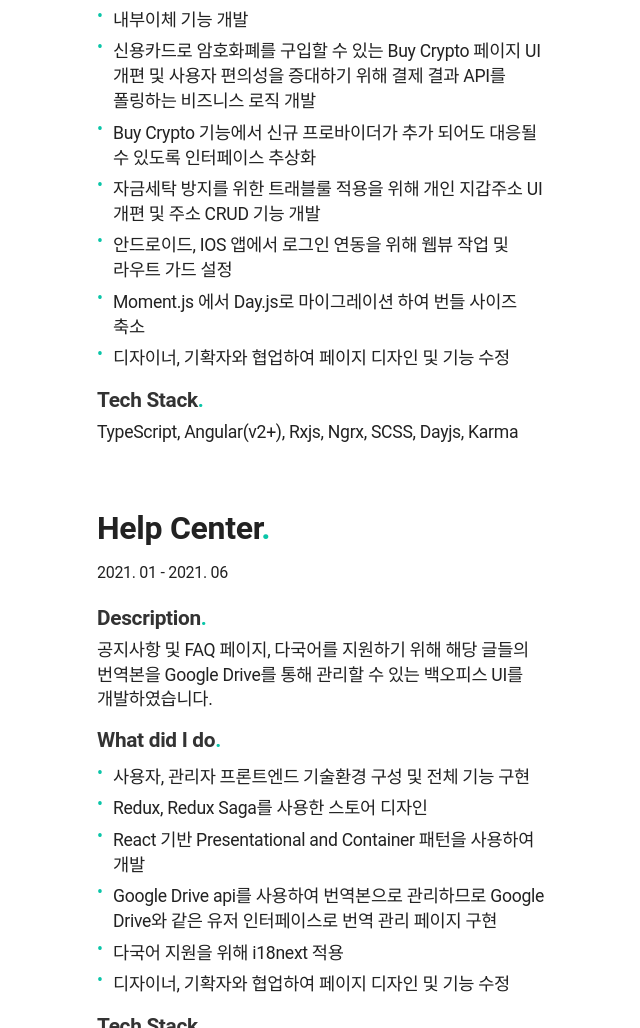
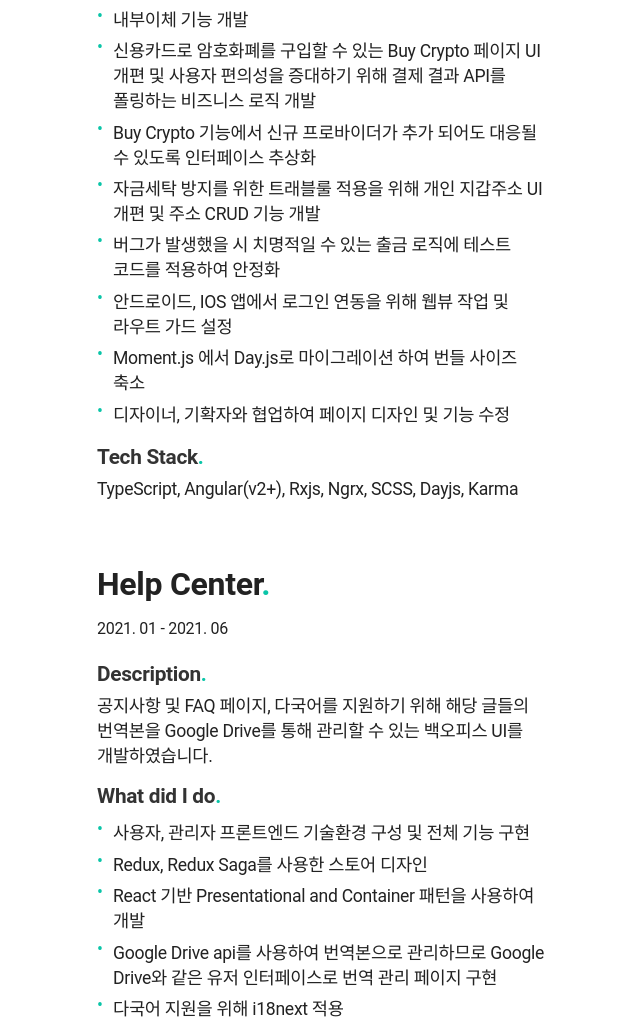
Before and after one commit to northfacegawd/northfacegawd.github.io, a Gatsby site: page / in a window 1280 px wide. Shown: the part 2568-3596 px from the top of the page, without its empty margins (463-1103 px from the left). Built offline with nearby package versions, Linux system fonts and the light colour scheme; Gatsby itself is replaced by a stand-in of ours.

Commit message:
feat: 멘트 추가 및 ci테스트

```diff
--- a/src/pages/index.tsx
+++ b/src/pages/index.tsx
@@ -208,6 +208,10 @@ const IndexPage: FC = function () {
                     개편 및 주소 CRUD 기능 개발
                   </li>
                   <li>
+                    버그가 발생했을 시 치명적일 수 있는 출금 로직에 테스트
+                    코드를 적용하여 안정화
+                  </li>
+                  <li>
                     안드로이드, IOS 앱에서 로그인 연동을 위해 웹뷰 작업 및
                     라우트 가드 설정
                   </li>
```
